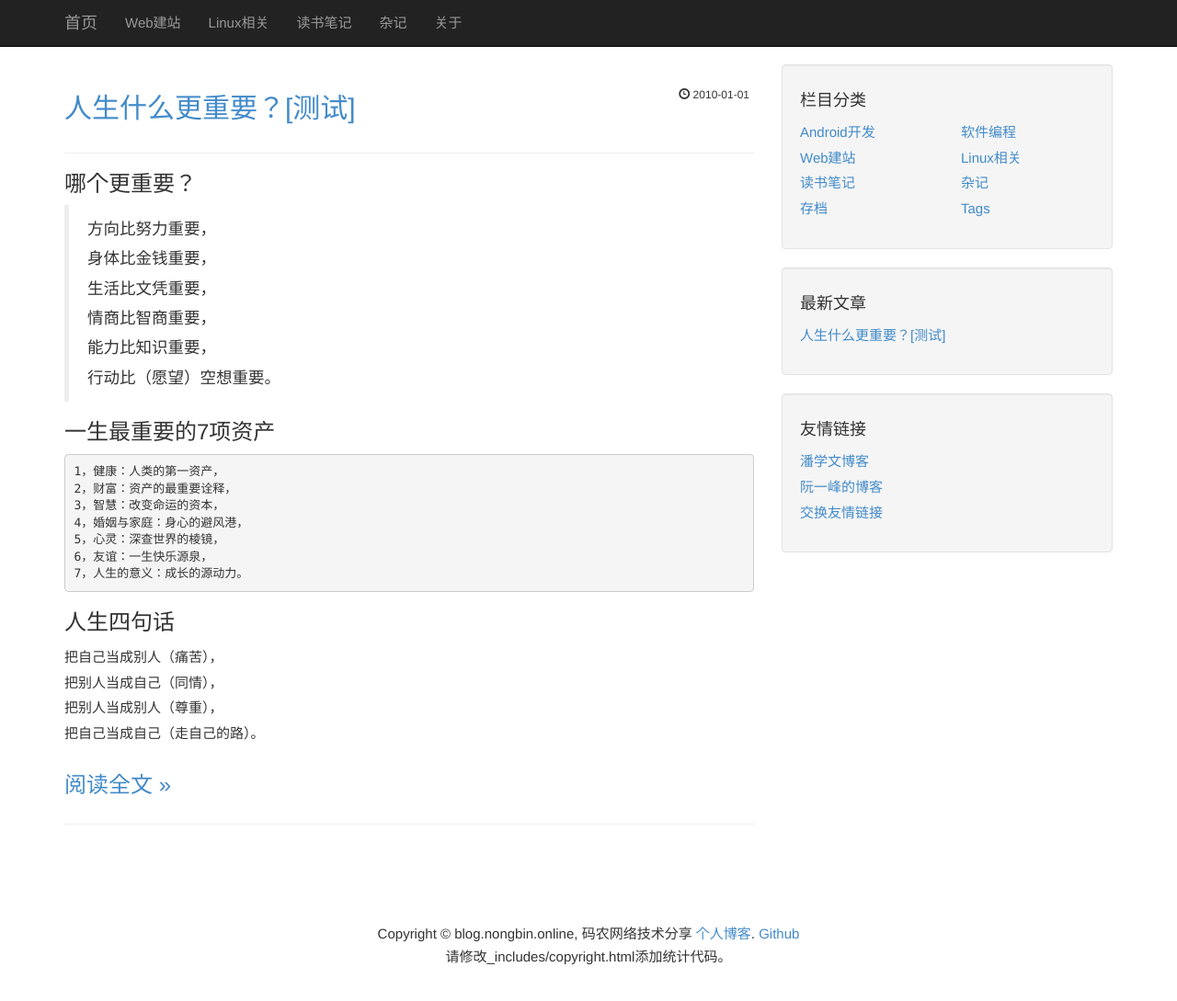
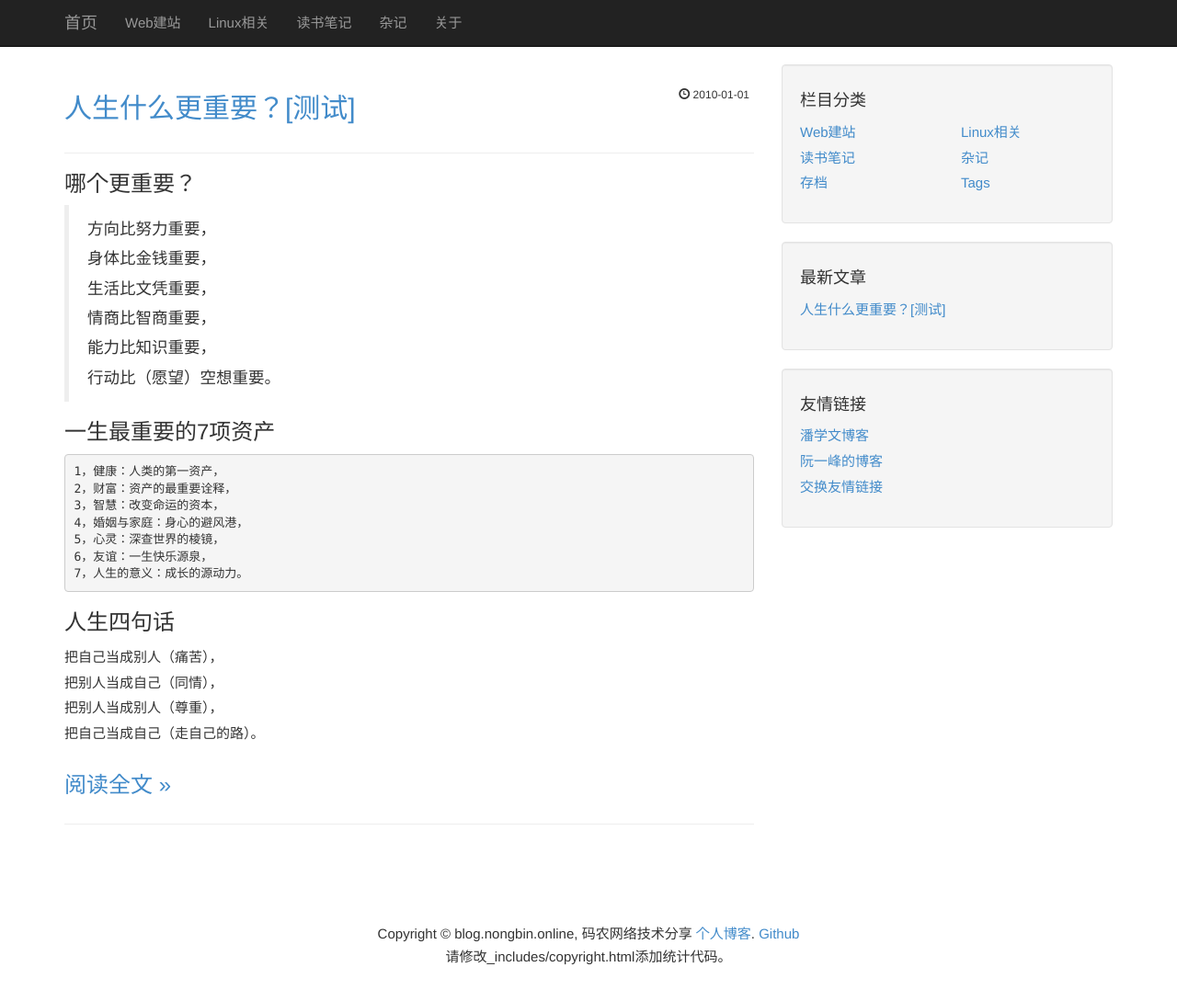
Before and after one commit to nongbin/blog, a Jekyll site: the page built from index.html, in a window 1280 px wide and 1101 px high. Shown: the top 1089 px of the window at 92% size. Built offline with Jekyll 4.4.1, drawn with Linux system fonts in a browser that asks for light colours; the list of posts is cut into pages by our own code.

Commit message:
no message

```diff
--- a/_includes/categories.html
+++ b/_includes/categories.html
@@ -1,10 +1,5 @@
               <div class="col-lg-6">
                 <ul class="list-unstyled">
-                  <li>
-                    <a href="/posts/android.html">
-                      Android开发
-                    </a>
-                  </li>
                   <li>
                     <a href="/posts/web.html">
                       Web建站
@@ -25,11 +20,6 @@
               <!-- /.col-lg-6 -->
               <div class="col-lg-6">
                 <ul class="list-unstyled">
-                  <li>
-                    <a href="/posts/program.html">
-                      软件编程
-                    </a>
-                  </li>
 				  <li>
                     <a href="/posts/linux.html">
                       Linux相关
```
Also changed, not shown: README.md.
